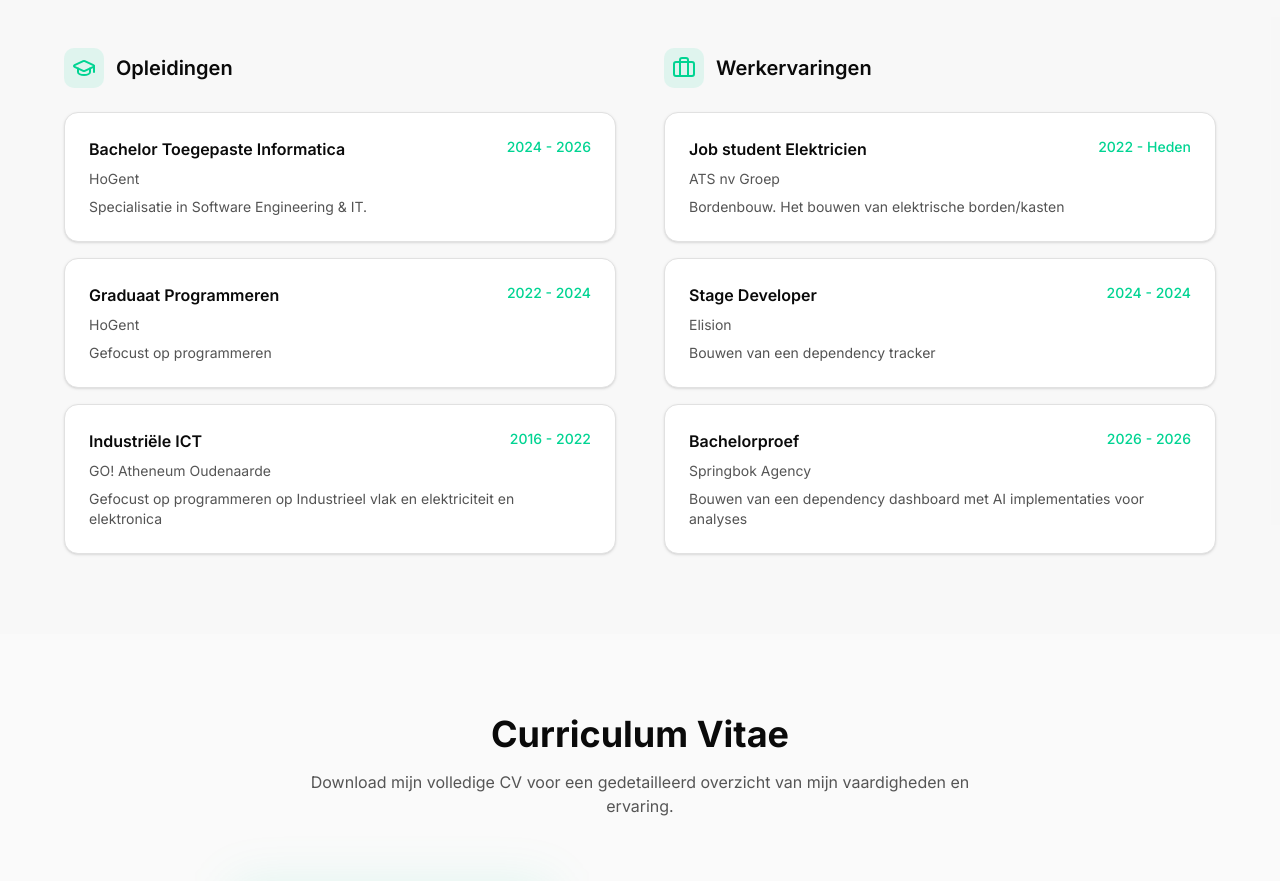
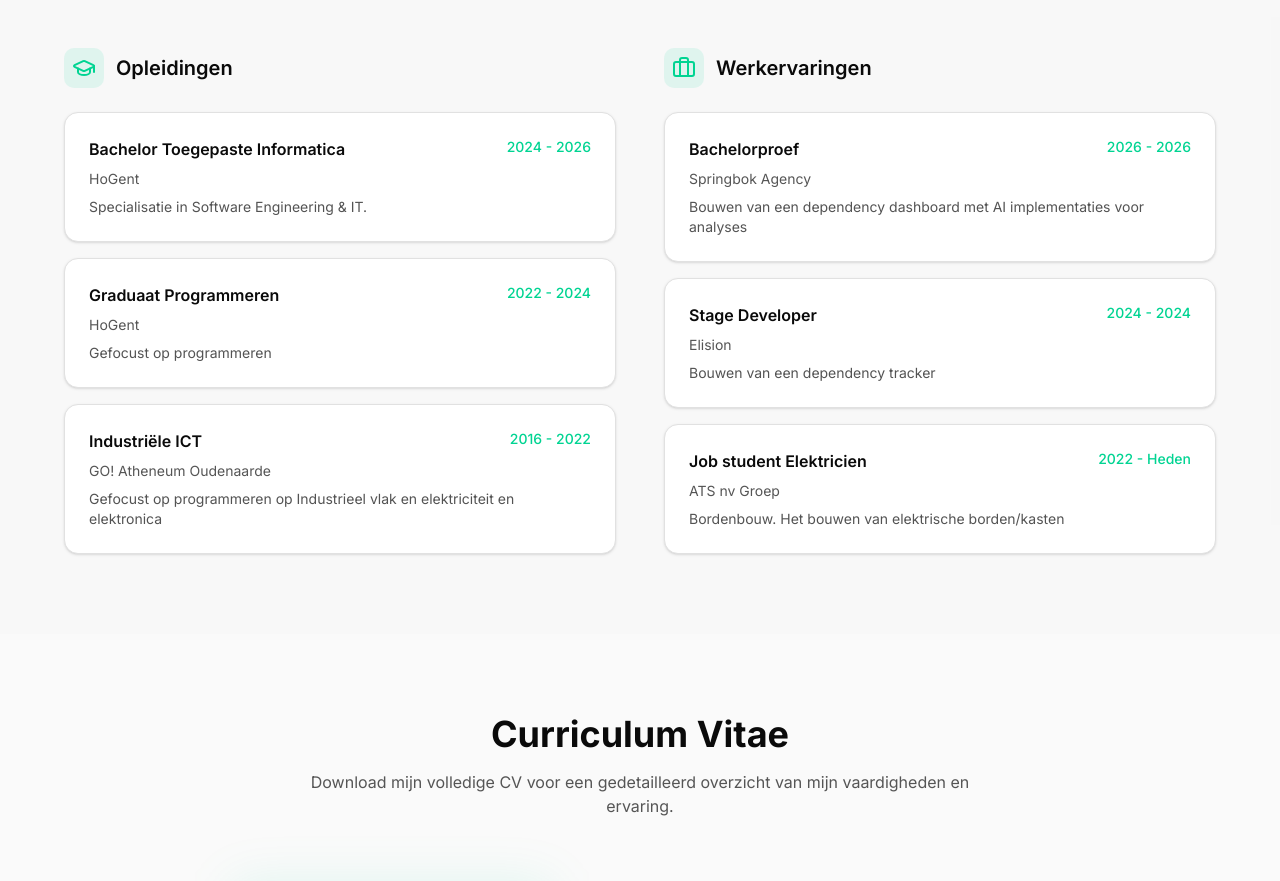
Before and after one commit to jellev00/portfolio_jelle, a Next.js app: page / in a window 1280 px wide. Shown: the part 1000-1881 px from the top of the page. Built offline with nearby package versions, Linux system fonts and the light colour scheme.

Commit message:
♻️ Refactor of experiences

```diff
--- a/src/components/portfolio/experience-section.tsx
+++ b/src/components/portfolio/experience-section.tsx
@@ -23,10 +23,10 @@ const opleidingen = [
 
 const ervaringen = [
   {
-    functie: "Job student Elektricien",
-    bedrijf: "ATS nv Groep",
-    jaartal: "2022 - Heden",
-    beschrijving: "Bordenbouw. Het bouwen van elektrische borden/kasten",
+    functie: "Bachelorproef",
+    bedrijf: "Springbok Agency",
+    jaartal: "2026 - 2026",
+    beschrijving: "Bouwen van een dependency dashboard met AI implementaties voor analyses",
   },
   {
     functie: "Stage Developer",
@@ -35,10 +35,10 @@ const ervaringen = [
     beschrijving: "Bouwen van een dependency tracker",
   },
   {
-    functie: "Bachelorproef",
-    bedrijf: "Springbok Agency",
-    jaartal: "2026 - 2026",
-    beschrijving: "Bouwen van een dependency dashboard met AI implementaties voor analyses",
+    functie: "Job student Elektricien",
+    bedrijf: "ATS nv Groep",
+    jaartal: "2022 - Heden",
+    beschrijving: "Bordenbouw. Het bouwen van elektrische borden/kasten",
   },
 ]
 
```
